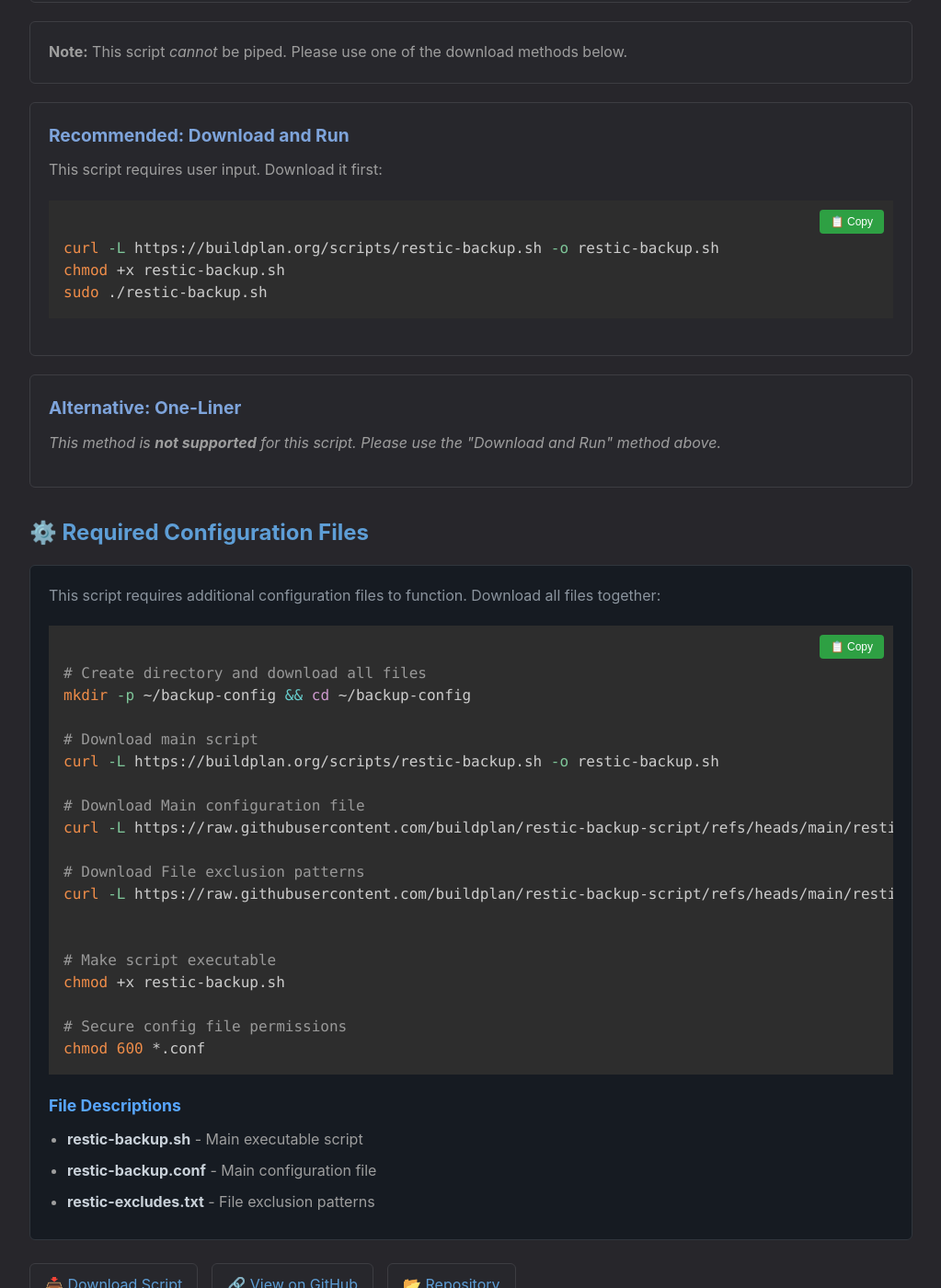
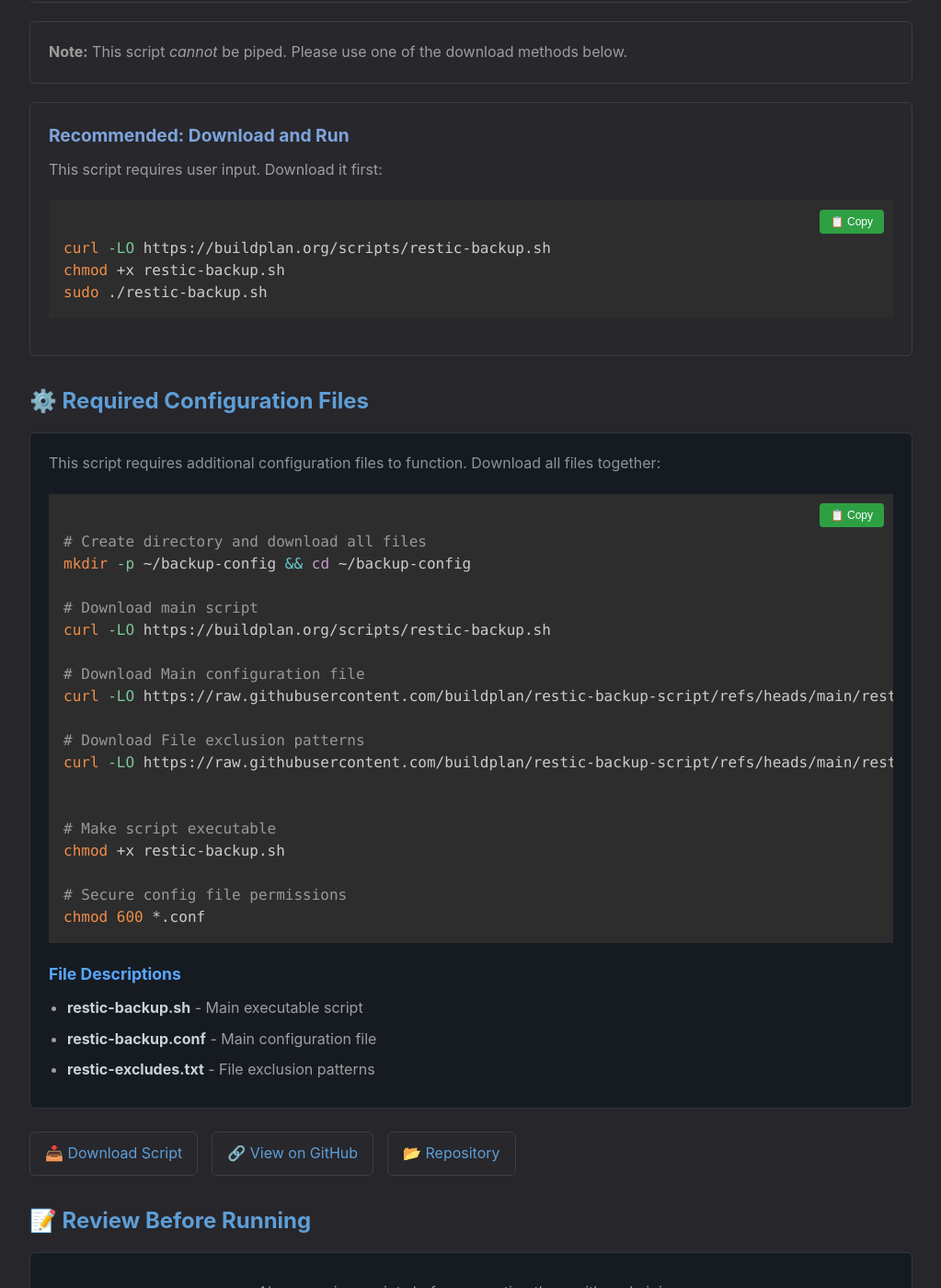
Before and after one commit to buildplan/buildplan.github.io, a Jekyll site: the page built from _scripts/restic-backup.sh.md, in a window 1280 px wide and 1400 px high, scrolled down 528 px. Shown: the whole window at 92% size, without its empty margins (128-1151 px from the left). Built offline with Jekyll 4.4.1, drawn with Linux system fonts in a browser that asks for light colours.

Commit message:
make curl work

```diff
--- a/_layouts/script_redirect.html
+++ b/_layouts/script_redirect.html
@@ -139,21 +139,10 @@
     <p>This script requires user input. Download it first:</p>
     <div class="code-block-wrapper">
       <button class="copy-btn" type="button">📋 Copy</button>
-      <pre><code class="language-bash">curl -L {{ page.script_url }} -o {{ page.script_name }}
+      <pre><code class="language-bash">curl -LO {{ page.script_url }}
 chmod +x {{ page.script_name }}
 {% if page.requires_sudo %}sudo {% endif %}./{{ page.script_name }}</code></pre>
     </div>
-  </div>
-  <div class="method">
-    <h3>Alternative: One-Liner</h3>
-    {% if page.no_pipe %}
-    <p><em>This method is <strong>not supported</strong> for this script. Please use the "Download and Run" method above.</em></p>
-    {% else %}
-    <div class="code-block-wrapper">
-      <button class="copy-btn" type="button">📋 Copy</button>
-      <pre><code class="language-bash">bash -c "$(curl -L {{ page.script_url }})"</code></pre>
-    </div>
-    {% endif %}
   </div>
 
   {% else %}
@@ -171,24 +160,21 @@ chmod +x {{ page.script_name }}
   {% endif %}
 
   <div class="method">
-    <h3>One-Line Install</h3>
-    {% if page.no_pipe %}
-    <p><em>This method is <strong>not recommended</strong> for this script.</em></p>
-    {% else %}
-    <div class="code-block-wrapper">
-      <button class="copy-btn" type="button">📋 Copy</button>
-      <pre><code class="language-bash">curl -L {{ page.script_url }} | {% if page.requires_sudo %}sudo {% endif %}bash</code></pre>
-    </div>
-    {% endif %}
-  </div>
-
-  <div class="method">
     <h3>Download and Inspect First (Recommended)</h3>
     <div class="code-block-wrapper">
       <button class="copy-btn" type="button">📋 Copy</button>
-      <pre><code class="language-bash">curl -L {{ page.script_url }} -o {{ page.script_name }}
+      {% if page.no_pipe %}
+      <!-- This is for non-executable bash scripts -->
+      <pre><code class="language-bash">curl -LO {{ page.script_url }}
 cat {{ page.script_name }}
 {% if page.requires_sudo %}sudo {% endif %}bash {{ page.script_name }}</code></pre>
+  {% else %}
+      <!-- This is for standard, executable scripts -->
+      <pre><code class="language-bash">curl -LO {{ page.script_url }}
+chmod +x {{ page.script_name }}
+cat {{ page.script_name }}
+{% if page.requires_sudo %}sudo {% endif %}./{{ page.script_name }}</code></pre>
+  {% endif %}
     </div>
   </div>
   {% endif %}
@@ -205,10 +191,10 @@ cat {{ page.script_name }}
 mkdir -p ~/backup-config && cd ~/backup-config
 
 # Download main script
-curl -L {{ page.script_url }} -o {{ page.script_name }}
+curl -LO {{ page.script_url }}
 {% for file in page.additional_files %}
 # Download {{ file.description }}
-curl -L {{ file.url }} -o {{ file.name }}
+curl -LO {{ file.url }}
 {% endfor %}
 
 # Make script executable
```
Also changed, not shown: scripts.md (+7 -3 lines).
